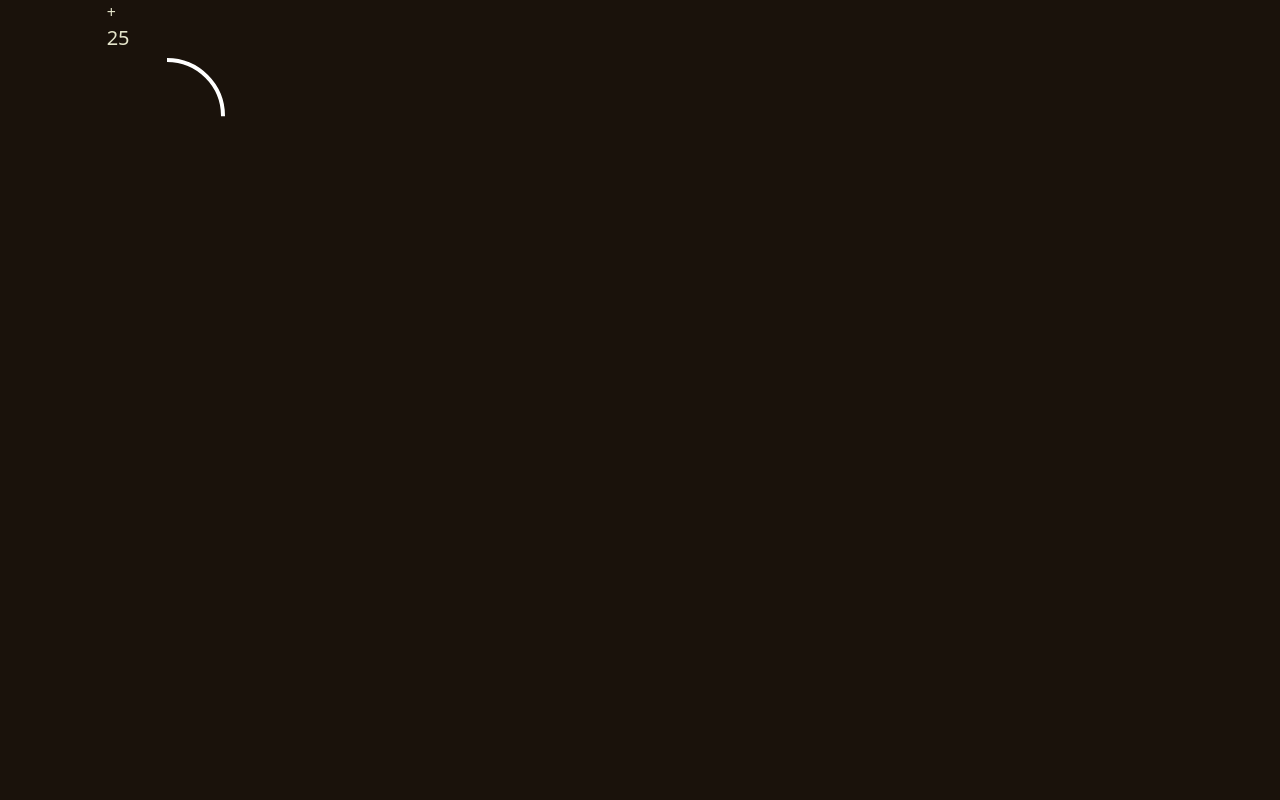
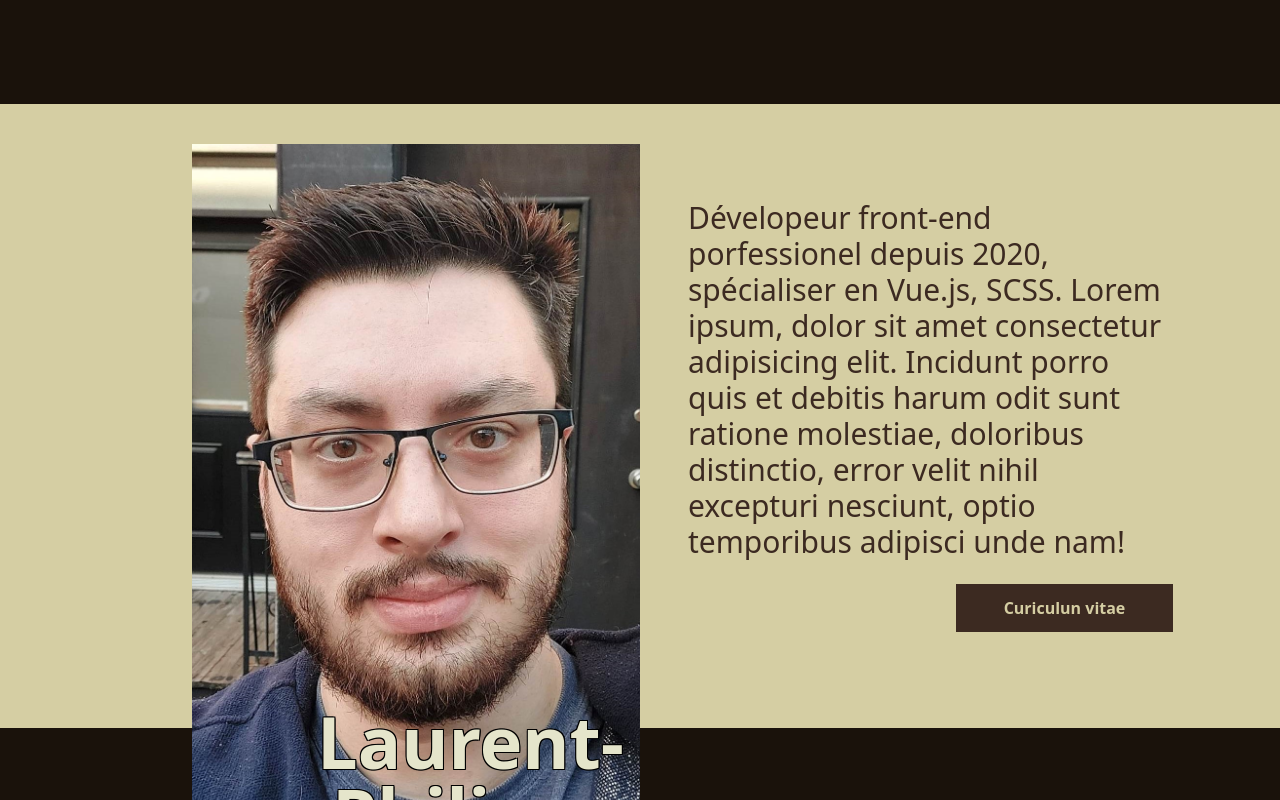
Before and after one commit to LaurentPCaron/laurent2, a Nuxt app: page / in a window 1280 px wide. Shown: the top 800 px of the page. Built offline with nearby package versions, Linux system fonts and the light colour scheme.

Commit message:
COmposante cercle progrès - couleur

```diff
--- a/components/organism/progressCircle.vue
+++ b/components/organism/progressCircle.vue
@@ -2,7 +2,7 @@
   <svg class="progress-ring" :width="size" :height="size">
     <circle
       class="circle"
-      stroke="white"
+      :stroke="color"
       :stroke-width="strokeWidth"
       fill="transparent"
       :r="r"
@@ -26,9 +26,14 @@ const props = defineProps({
     type: Number,
     default: 25,
   },
+  color: {
+    type: String,
+    default: '#fff',
+  },
 });
 const r = ref(props.size / 2 - props.strokeWidth);
 const circumference = ref(2 * Math.PI * r.value);
+
 const strokeDashoffset = () => {
   return circumference.value - (props.progress / 100) * circumference.value;
 };
--- a/pages/index.vue
+++ b/pages/index.vue
@@ -1,16 +1,9 @@
 <template>
-  <!-- <header class="flex h-20 w-full items-center justify-end">
+  <header class="flex h-20 w-full items-center justify-end">
     <OrganismBurgerMenu class="md:hidden md:mt-0 mr-5" />
   </header>
-  <OrganismHomePart class="pt-6" /> -->
-  <button @click="progress++">+</button>
-  <p>{{ progress }}</p>
+  <OrganismHomePart class="pt-6" />
   <OrganismProgressCircle :progress="progress" />
 </template>
 
-<script setup>
-import { ref } from 'vue';
-const progress = ref(25);
-</script>
-
 <style lang="scss" scoped></style>
```
